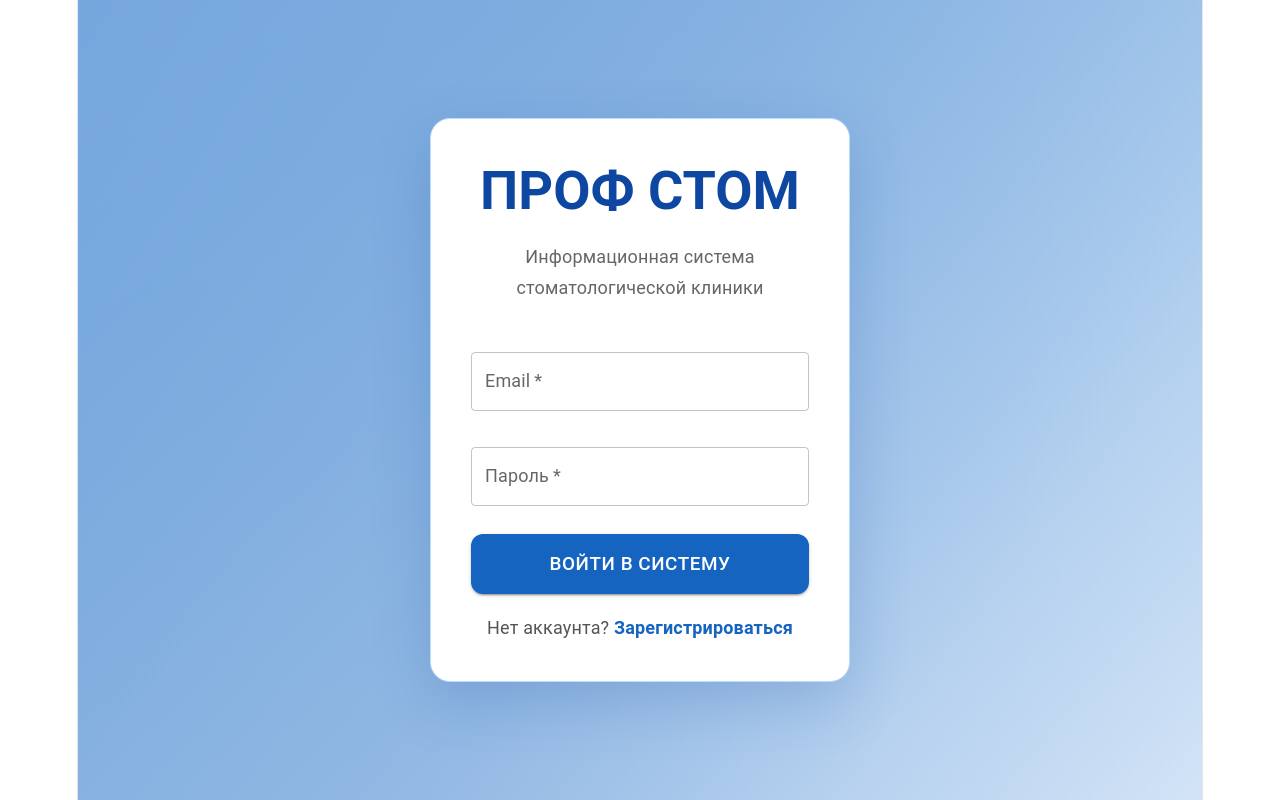
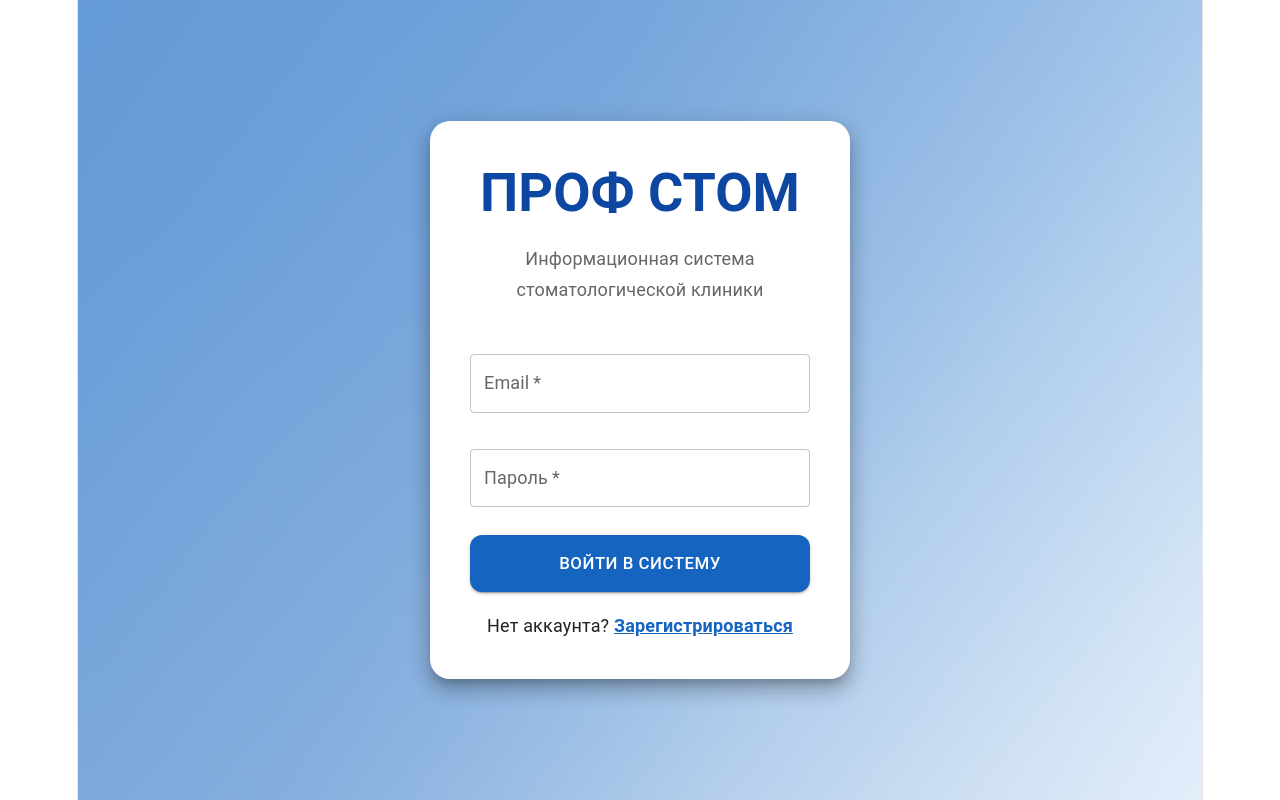
Before and after one commit to violatttion/prof-stom, a React app in the folder frontend/: page /login in a window 1280 px wide. Built offline with nearby package versions, Linux system fonts and the light colour scheme; no server answers; the HTML template or start-up script is replaced by a standard one.

Commit message:
короткий фикс

```diff
--- a/frontend/src/components/AnimatedBackground.jsx
+++ b/frontend/src/components/AnimatedBackground.jsx
@@ -11,16 +11,16 @@ const AnimatedBackground = () => {
         right: 0,
         bottom: 0,
         backgroundImage: `
-          linear-gradient(125deg, rgba(21, 101, 192, 0.22) 0%, transparent 40%),
-          linear-gradient(140deg, rgba(25, 118, 210, 0.18) 12%, transparent 50%),
-          linear-gradient(115deg, rgba(13, 71, 161, 0.20) 25%, transparent 62%),
-          linear-gradient(135deg, rgba(30, 136, 229, 0.15) 35%, transparent 75%)
+          linear-gradient(125deg, rgba(21, 101, 192, 0.28) 0%, transparent 38%),
+          linear-gradient(140deg, rgba(25, 118, 210, 0.24) 10%, transparent 48%),
+          linear-gradient(115deg, rgba(13, 71, 161, 0.26) 22%, transparent 58%),
+          linear-gradient(135deg, rgba(30, 136, 229, 0.20) 32%, transparent 70%)
         `,
-        backgroundSize: '210% 210%',
-        animation: 'softRaysMove 45s ease-in-out infinite',
+        backgroundSize: '200% 200%',
+        animation: 'softRaysMove 42s ease-in-out infinite',
         '@keyframes softRaysMove': {
           '0%': { backgroundPosition: '0% 0%' },
-          '50%': { backgroundPosition: '35% 40%' },
+          '50%': { backgroundPosition: '38% 42%' },
           '100%': { backgroundPosition: '0% 0%' },
         },
         zIndex: 0,
--- a/frontend/src/components/PageLayout.jsx
+++ b/frontend/src/components/PageLayout.jsx
@@ -2,19 +2,12 @@ import React from 'react';
 import { Box, Container } from '@mui/material';
 import AnimatedBackground from './AnimatedBackground';
 
-const PageLayout = ({ children, maxWidth = "lg" }) => {
+const PageLayout = ({ children, maxWidth = "lg", disableBackground = false }) => {
   return (
     <Box sx={{ minHeight: '100vh', position: 'relative', overflow: 'hidden' }}>
-      <AnimatedBackground />
+      {!disableBackground && <AnimatedBackground />}
 
-      <Container
-        maxWidth={maxWidth}
-        sx={{
-          position: 'relative',
-          zIndex: 1,
-          py: 4
-        }}
-      >
+      <Container maxWidth={maxWidth} sx={{ position: 'relative', zIndex: 1, py: 4 }}>
         {children}
       </Container>
     </Box>
--- a/frontend/src/pages/auth/Login.jsx
+++ b/frontend/src/pages/auth/Login.jsx
@@ -30,35 +30,10 @@ const Login = () => {
   };
 
   return (
-    <Box
-      sx={{
-        minHeight: '100vh',
-        width: '100%',
-        display: 'flex',
-        alignItems: 'center',
-        justifyContent: 'center',
-        background: 'linear-gradient(150deg, #f0f7ff 0%, #eaf4fd 40%, #f4f9ff 100%)',
-        position: 'relative',
-        overflow: 'hidden',
-      }}
-    >
+    <Box sx={{ minHeight: '100vh', display: 'flex', alignItems: 'center', justifyContent: 'center', position: 'relative', overflow: 'hidden' }}>
       <AnimatedBackground />
 
-      <Paper
-        elevation={12}
-        sx={{
-          p: 5,
-          borderRadius: 5,
-          background: 'white',
-          boxShadow: '0 20px 60px rgba(13, 71, 161, 0.2)',
-          border: '1px solid #bbdefb',
-          width: '100%',
-          maxWidth: 420,
-          mx: 2,
-          position: 'relative',
-          zIndex: 2
-        }}
-      >
+      <Paper elevation={12} sx={{ p: 5, borderRadius: 5, maxWidth: 420, width: '100%', mx: 2, position: 'relative', zIndex: 1 }}>
         <Typography variant="h3" align="center" gutterBottom sx={{ color: '#0d47a1', fontWeight: 700 }}>
           ПРОФ СТОМ
         </Typography>
@@ -70,50 +45,15 @@ const Login = () => {
         {error && <Alert severity="error" sx={{ mb: 3 }}>{error}</Alert>}
 
         <Box component="form" onSubmit={handleSubmit}>
-          <TextField
-            margin="normal"
-            required
-            fullWidth
-            label="Email"
-            type="email"
-            value={email}
-            onChange={(e) => setEmail(e.target.value)}
-            sx={{ mb: 2.5 }}
-          />
-          <TextField
-            margin="normal"
-            required
-            fullWidth
-            label="Пароль"
-            type="password"
-            value={password}
-            onChange={(e) => setPassword(e.target.value)}
-            sx={{ mb: 3.5 }}
-          />
+          <TextField margin="normal" required fullWidth label="Email" type="email" value={email} onChange={(e) => setEmail(e.target.value)} sx={{ mb: 2.5 }} />
+          <TextField margin="normal" required fullWidth label="Пароль" type="password" value={password} onChange={(e) => setPassword(e.target.value)} sx={{ mb: 3.5 }} />
 
-          <Button
-            type="submit"
-            fullWidth
-            variant="contained"
-            size="large"
-            sx={{
-              py: 1.7,
-              fontSize: '1.05rem',
-              bgcolor: '#1565c0',
-              '&:hover': { bgcolor: '#0d47a1' },
-              mb: 2.5,
-              borderRadius: 3
-            }}
-            disabled={loading}
-          >
+          <Button type="submit" fullWidth variant="contained" size="large" sx={{ py: 1.7, bgcolor: '#1565c0', '&:hover': { bgcolor: '#0d47a1' }, mb: 2.5, borderRadius: 3 }} disabled={loading}>
             {loading ? 'Вход...' : 'ВОЙТИ В СИСТЕМУ'}
           </Button>
 
-          <Typography align="center" sx={{ color: '#555' }}>
-            Нет аккаунта?{' '}
-            <Link to="/register" style={{ color: '#1565c0', fontWeight: 600, textDecoration: 'none' }}>
-              Зарегистрироваться
-            </Link>
+          <Typography align="center">
+            Нет аккаунта? <Link to="/register" style={{ color: '#1565c0', fontWeight: 600 }}>Зарегистрироваться</Link>
           </Typography>
         </Box>
       </Paper>
```
Also changed, not shown: frontend/src/pages/auth/Register.jsx (+1 -9 lines).
